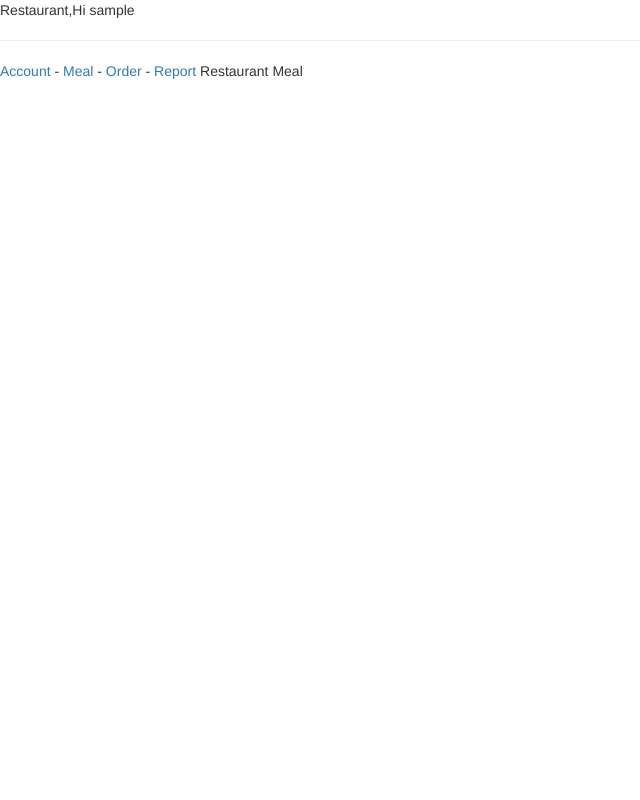
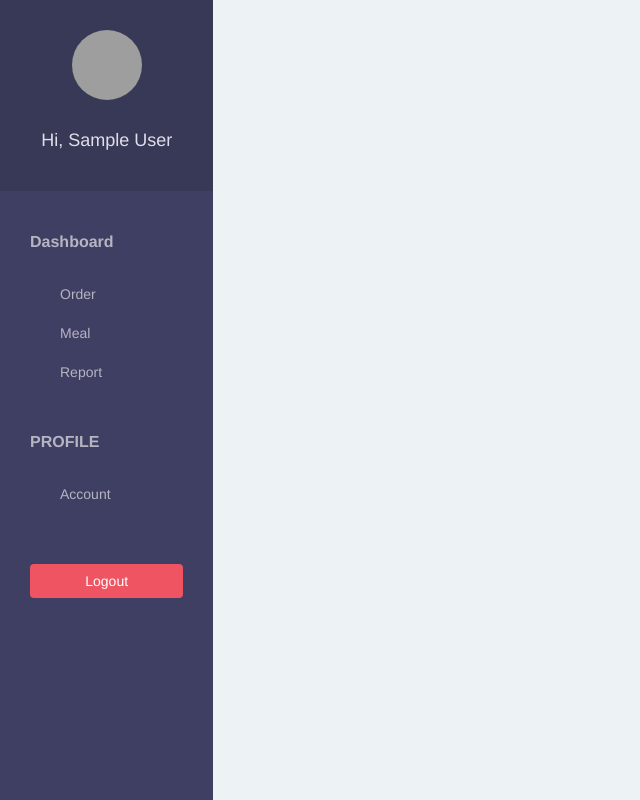
Before and after one commit to tarp20/TarFood, a Django app: page /restaurant/meal/ in a window 1280 px wide. Shown: the whole page, without its empty margins (0-640 px from the left). Run offline with Django 3.2, Linux system fonts and the light colour scheme; the visitor is signed in with stand-in values (Sample User, id 1); data that the repository does not hold is empty; some libraries are stand-ins or nearby versions; grey boxes are pictures that could not be loaded.

Commit message:
created sidebar in app

```diff
--- a/TarFood/settings.py
+++ b/TarFood/settings.py
@@ -34,6 +34,7 @@ INSTALLED_APPS = [
     'oauth2_provider',
     'social_django',
     'rest_framework_social_oauth2',
+    'bootstrap4'
 ]
 
 MIDDLEWARE = [
@@ -120,7 +121,7 @@ USE_TZ = True
 # https://docs.djangoproject.com/en/3.0/howto/static-files/
 
 STATIC_URL = '/static/'
-STATIC_ROOT = os.path.join(BASE_DIR, 'TarFoodApp/static')
+STATIC_ROOT = os.path.join(BASE_DIR, 'TarFoodApp/../TarFoodApp/static')
 STATICFILES_STORAGE = 'whitenoise.storage.CompressedManifestStaticFilesStorage'
 
 LOGIN_REDIRECT_URL = '/'
--- a/TarFood/urls.py
+++ b/TarFood/urls.py
@@ -13,7 +13,7 @@ urlpatterns = [
     path('admin/', admin.site.urls),
     path('',views.home, name='home'),
     path('restaurant/sign-in/', auth_views.LoginView.as_view(template_name = 'restaurant/sign-in.html'),
-         name = 'restaurant-sing-in'),
+         name = 'restaurant-sign-in'),
     path('restaurant/sign-out/', auth_views.LogoutView.as_view(next_page = '/'),name = 'restaurant-sign-out'),
     path('restaurant/sign-up/', views.restaurant_sign_up, name='restaurant-sign-up'),
     path('restaurant/',views.restaurant_home,name = 'restaurant-home'),
--- a/TarFoodApp/forms.py
+++ b/TarFoodApp/forms.py
@@ -6,8 +6,6 @@ from TarFoodApp.models import Restaurant
 class UserForm(forms.ModelForm):
     email = forms.CharField(max_length=100,required=True)
     password = forms.CharField(widget=forms.PasswordInput())
-
-
     class Meta:
         model = User
         fields = ('username','password','first_name','last_name','email')
--- a/TarFoodApp/static/TarFoodApp/css/style.css
+++ b/TarFoodApp/static/TarFoodApp/css/style.css
@@ -1,3 +1,9 @@
+body {
+    padding-top:50px;
+    background-color:#EDF2F5;
+    overflow: auto;
+}
+
 .bg-blue{
     background-color: #3f3f63;
 }
@@ -11,3 +17,82 @@
     color: white;
     background-color: #DA4F5D;
 }
+
+.sidebar {
+    height: 100vh;
+    position: fixed;
+    top: 0;
+    left: 0;
+    padding: 0;
+    background-color: #3F3F63;
+    overflow: auto;
+}
+
+
+.sidebar>div:first-child{
+    padding: 30px 10px;
+    font-weight: bold;
+    font-size:15px ;
+    background-color: #383957;
+
+}
+
+.sidebar>div:first-child>h4{
+    color: #e0deeb;
+}
+.sidebar>div:first-child>h5{
+    color: #b6b4c1;
+}
+
+.sidebar .list-group{
+    padding: 0;
+    background-color: #3F3F63;
+}
+
+.sidebar .list-group>span{
+    color: #b6b4c1;
+    display: block;
+    margin-top: 20px;
+    padding: 20px 30px;
+    font-size: 16px;
+    font-weight: 300;
+}
+
+.sidebar .list-group .list-group-item,
+.sidebar .list-group .list-group-item:focus{
+    background-color: #3F3F63;
+    color: #b6b4c1;
+    border: 0;
+    padding-left: 60px;
+    padding-right: 30px;
+}
+
+.sidebar .list-group .list-group-item.active,
+.sidebar .list-group .list-group-item:hover{
+    background-color: #383957;
+    color: #e0deeb;
+}
+
+.sidebar .list-group .list-group-item:first-child{
+    border-top-left-radius: 0;
+    border-bottom-right-radius: 0;
+}
+
+.sidebar .list-group .list-group-item .badge,
+.sidebar .list-group .list-group-item.active .badge{
+    background-color: #EE5462;
+    color: #e0deeb;
+}
+
+
+.sidebar>div:last-child{
+    padding: 30px;
+}
+
+.sidebar >div:last-child .btn {
+    width: 100%;
+}
+
+.content{
+    padding: 0 40px;
+}
--- a/TarFoodApp/templates/base.html
+++ b/TarFoodApp/templates/base.html
@@ -1,18 +1,26 @@
 {% load static %}
-
 <!DOCTYPE html>
 <html lang="en">
 <head>
     <meta charset="UTF-8">
     <title>{% block title %} {% endblock %}</title>
+    <link rel = "stylesheet" href="{% static 'TarFoodApp/css/bootstrap.min.css' %}">
+    <link rel = "stylesheet" href="{% static 'TarFoodApp/css/style.css' %}">
 
-    <link rel = "stylesheet" href="{% static 'css/bootstrap.min.css' %}">
-    <link rel = "stylesheet" href="{% static 'css/style.css' %}">
-
-    <script scr = '{% static 'js/bootstrap.min.js' %}'></script>
+    <script scr = "{% static 'TarFoodApp/js/bootstrap.min.js' %}"></script>
+    <script src="https://ajax.googleapis.com/ajax/libs/jquery/1.12.4/jquery.min.js"></script>
 </head>
 <body>
-  {% block sidebar %}{% endblock %}
-  {% block page %}{% endblock %}
+
+    <div class="container-fluid">
+        <div class="row">
+            <div class="col-lg-2 col-md-2 col-sm-2 sidebar">
+                {% block sidebar %}{% endblock %}
+            </div>
+            <div class="col-lg-10 col-md-10 col-sm-10 content">
+                {% block page %}{% endblock %}
+            </div>
+        </div>
+    </div>
 </body>
 </html>
--- a/TarFoodApp/templates/restaurant/account.html
+++ b/TarFoodApp/templates/restaurant/account.html
@@ -1,5 +1,5 @@
 {% extends 'restaurant/home.html' %}
 
 {% block page %}
- Restaurant Account
+
 {% endblock %}
--- a/TarFoodApp/templates/restaurant/home.html
+++ b/TarFoodApp/templates/restaurant/home.html
@@ -3,15 +3,40 @@
 {% block title  %}Restaurant{% endblock %}
 
 {% block sidebar %}
- Restaurant,Hi {{ request.user }}
-    <hr/>
+     <div class="text-center">
+       <img class="img-circle" src="{{ MEDIA_URL }}{{ request.user.restaurant.logo }}"
+            width="70" height="70" />
+       <br/>
+       <br/>
+       <h4>Hi, {{ request.user.get_full_name }}</h4>
+       <h5>{{ request.user.restaurant.name }}</h5>
 
-     <a href="{% url 'restaurant-account' %}">Account</a>
-    -
-     <a href="{% url 'restaurant-meal' %}">Meal</a>
-    -
-     <a href="{% url 'restaurant-order' %}">Order</a>
-    -
-     <a href="{% url 'restaurant-report' %}">Report</a>
+
+
+     </div>
+
+    <div class="list-group">
+        <span class="text-uperase"><b>Dashboard</b></span>
+      <a href="{% url 'restaurant-order' %}"class="list-group-item">Order</a>
+      <a href="{% url 'restaurant-meal' %}"class="list-group-item">Meal</a>
+      <a href="{% url 'restaurant-report' %}"class="list-group-item">Report</a>
+
+
+        <span class="text-uppercase"><b>Profile</b></span>
+
+      <a href="{% url 'restaurant-account' %}" class="list-group-item">Account</a>
+    </div>
+
+    <div class="text-center">
+
+      <a href="{% url 'restaurant-sign-out' %}?next={{ request.path }}"
+         class="btn btn-pink">Logout</a>
+
+
+    </div>
+
+
+
+
 
 {% endblock %}
--- a/TarFoodApp/templates/restaurant/meal.html
+++ b/TarFoodApp/templates/restaurant/meal.html
@@ -1,5 +1,5 @@
 {% extends 'restaurant/home.html' %}
 
 {% block page %}
- Restaurant Meal
+
 {% endblock %}
--- a/TarFoodApp/templates/restaurant/order.html
+++ b/TarFoodApp/templates/restaurant/order.html
@@ -1,5 +1,5 @@
 {% extends 'restaurant/home.html' %}
 
 {% block page %}
- Restaurant Order
+
 {% endblock %}
--- a/TarFoodApp/templates/restaurant/report.html
+++ b/TarFoodApp/templates/restaurant/report.html
@@ -1,5 +1,5 @@
 {% extends 'restaurant/home.html' %}
 
 {% block page %}
- Restaurant Report
+
 {% endblock %}
--- a/TarFoodApp/views.py
+++ b/TarFoodApp/views.py
@@ -14,7 +14,7 @@ def home(request):
 
 @login_required(login_url='/restaurant/sign-in/')
 def restaurant_home(request):
-    return render(request,'restaurant/home.html',{})
+    return redirect(restaurant_order)
 
 @login_required(login_url='/restaurant/sign-in/')
 def restaurant_account(request):
--- a/requirements.txt
+++ b/requirements.txt
@@ -8,3 +8,6 @@ whitenoise==5.1.0
 dj-database-url==0.5.0
 psycopg2==2.8.5
 django-rest-framework-social-oauth2==1.1.0
+beautifulsoup4==4.9.1
+django-bootstrap4==2.2.0
+soupsieve==2.0.1
```
Also changed, not shown: TarFoodApp/templates/base_signup.html (+3 -4 lines), TarFoodApp/templates/restaurant/sign-in.html (+4 -4 lines), TarFoodApp/templates/restaurant/sign-up.html (+5 -3 lines).
